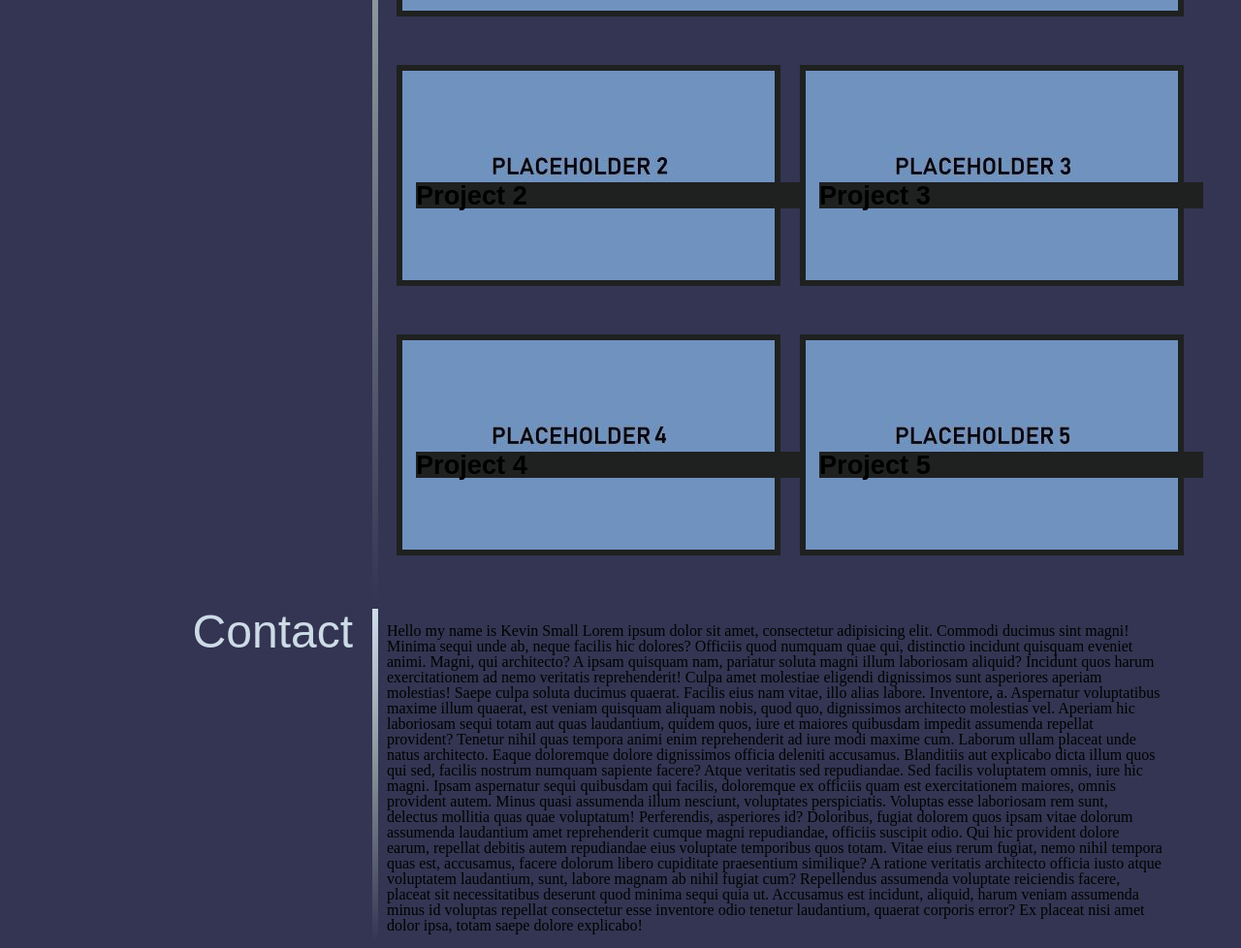
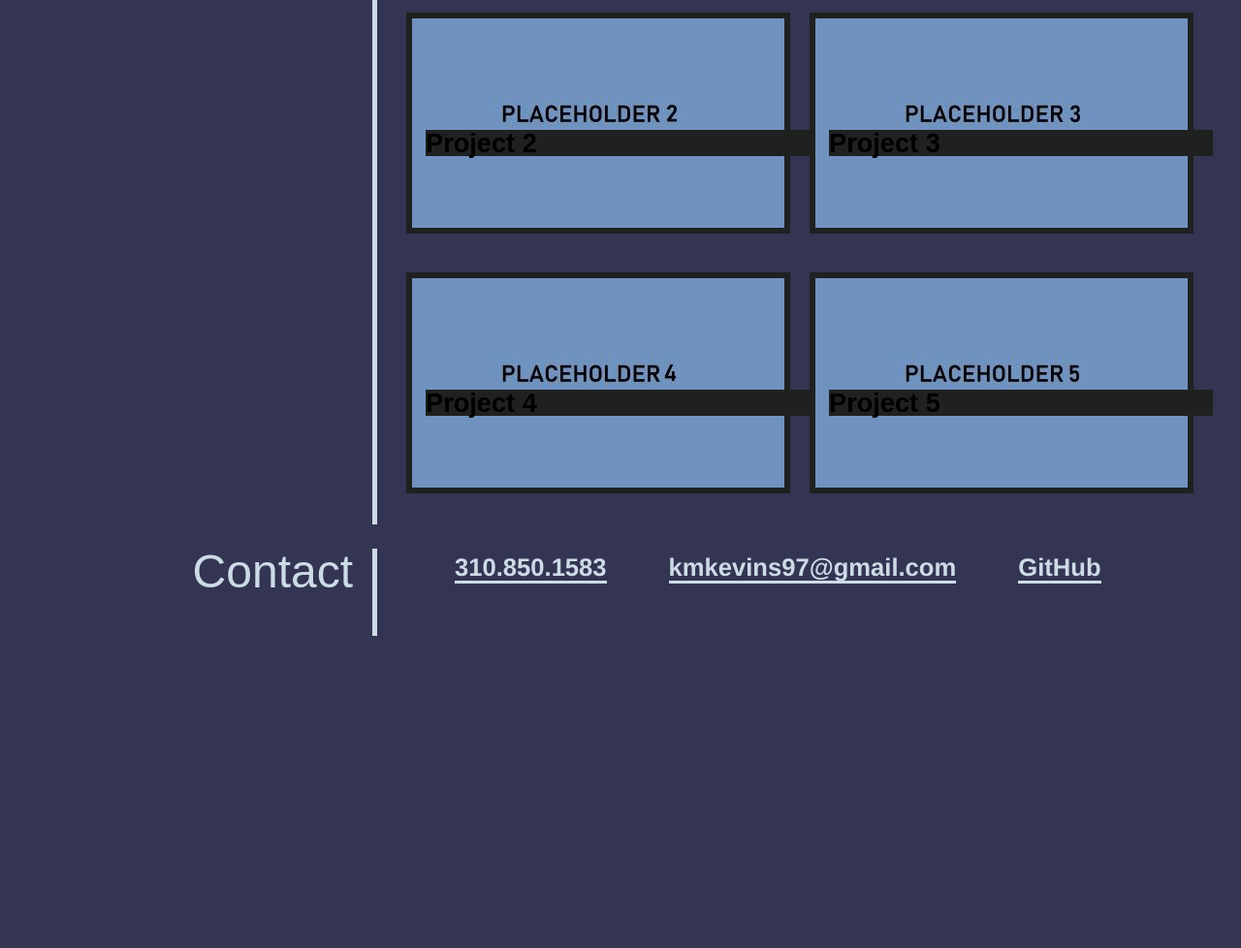
Before and after one commit to Kevrev/professional_portfolio, a plain HTML site: page index.html in a window 1280 px wide. Shown: the part 1174-2152 px from the top of the page at 97% size. After the commit the page ends 1855 px from the top, so only its background shows below. Drawn offline with Linux system fonts and the light colour scheme.

Commit message:
Updated contact section, formatted about me

```diff
--- a/assets/css/style.css
+++ b/assets/css/style.css
@@ -60,6 +60,9 @@ article {
 }
 
 p {
+    font-family: Helvetica, arial, sans-serif;
+    color: #cddbe7;
+    line-height: 1.9;
     max-width: 800px;
 }
 
@@ -71,7 +74,7 @@ h2 {
 }
 
 figure {
-    padding: 10px;
+    padding: 10px 10px 0px 10px;
 }
 
 figcaption {
@@ -114,10 +117,10 @@ img {
 }
 
 .wrapper {
-    padding: 50px 25px;
+    padding: 2px 20px;
 }
 
-.border {
+/* .border {
     padding: 1%;
     border-width: 6px;
     border-style: solid;
@@ -128,6 +131,12 @@ img {
         #818b93,
         #00000000
         ) 1 0 0 100%;
+} */
+
+.border {
+    border-left: 5px;
+    border-style: solid;
+    border-color: #cddbe7;
 }
 
 aside {
@@ -140,6 +149,7 @@ aside {
 .content {
     float: left;
     width: 70%;
+    padding-bottom: 25px;
 }
 
 .workflex {
@@ -147,6 +157,27 @@ aside {
     flex-direction: row;
     flex-wrap: wrap;
 }
+
+.content ul li {
+    display: inline-block;
+    padding-top: 5px;
+    padding-bottom: 55px;
+    padding-left: 60px;
+}
+
+.content ul li a {
+    color: #cddbe7;
+    text-decoration: none;
+    font-family: Helvetica, Arial, sans-serif;
+    font-size: 160%;
+    font-weight: bold;
+    border-bottom: 3px;
+    border-bottom-style: solid;
+    border-bottom-color: #cddbe7;
+
+
+}
+
 
 
 @media (max-width: 480px) {
--- a/index.html
+++ b/index.html
@@ -30,16 +30,16 @@
         </aside>
         <section class="content">
             <section class="wrapper border">
-                <p>Hello my name is Kevin Small Lorem ipsum dolor sit amet, consectetur adipisicing elit. Commodi ducimus sint magni! Minima sequi unde ab, neque facilis hic dolores? Officiis quod numquam quae qui, distinctio incidunt quisquam eveniet animi.
-                Magni, qui architecto? A ipsam quisquam nam, pariatur soluta magni illum laboriosam aliquid? Incidunt quos harum exercitationem ad nemo veritatis reprehenderit! Culpa amet molestiae eligendi dignissimos sunt asperiores aperiam molestias!
-                Saepe culpa soluta ducimus quaerat. Facilis eius nam vitae, illo alias labore. Inventore, a. Aspernatur voluptatibus maxime illum quaerat, est veniam quisquam aliquam nobis, quod quo, dignissimos architecto molestias vel.
-                Aperiam hic laboriosam sequi totam aut quas laudantium, quidem quos, iure et maiores quibusdam impedit assumenda repellat provident? Tenetur nihil quas tempora animi enim reprehenderit ad iure modi maxime cum.
-                Laborum ullam placeat unde natus architecto. Eaque doloremque dolore dignissimos officia deleniti accusamus. Blanditiis aut explicabo dicta illum quos qui sed, facilis nostrum numquam sapiente facere? Atque veritatis sed repudiandae.
-                Sed facilis voluptatem omnis, iure hic magni. Ipsam aspernatur sequi quibusdam qui facilis, doloremque ex officiis quam est exercitationem maiores, omnis provident autem. Minus quasi assumenda illum nesciunt, voluptates perspiciatis.
-                Voluptas esse laboriosam rem sunt, delectus mollitia quas quae voluptatum! Perferendis, asperiores id? Doloribus, fugiat dolorem quos ipsam vitae dolorum assumenda laudantium amet reprehenderit cumque magni repudiandae, officiis suscipit odio.
-                Qui hic provident dolore earum, repellat debitis autem repudiandae eius voluptate temporibus quos totam. Vitae eius rerum fugiat, nemo nihil tempora quas est, accusamus, facere dolorum libero cupiditate praesentium similique?
-                A ratione veritatis architecto officia iusto atque voluptatem laudantium, sunt, labore magnam ab nihil fugiat cum? Repellendus assumenda voluptate reiciendis facere, placeat sit necessitatibus deserunt quod minima sequi quia ut.
-                Accusamus est incidunt, aliquid, harum veniam assumenda minus id voluptas repellat consectetur esse inventore odio tenetur laudantium, quaerat corporis error? Ex placeat nisi amet dolor ipsa, totam saepe dolore explicabo!</p>
+                <p>
+                    Hello my name is Kevin Small Lorem ipsum dolor sit amet, consectetur adipisicing elit. Commodi ducimus sint magni! Minima sequi unde ab, neque facilis hic dolores? Officiis quod numquam quae qui, distinctio incidunt quisquam eveniet animi.
+                    Magni, qui architecto? A ipsam quisquam nam, pariatur soluta magni illum laboriosam aliquid? Incidunt quos harum exercitationem ad nemo veritatis reprehenderit! Culpa amet molestiae eligendi dignissimos sunt asperiores aperiam molestias!
+
+                </p>
+                    <br>
+                <p>
+                    Laborum ullam placeat unde natus architecto. Eaque doloremque dolore dignissimos officia deleniti accusamus. Blanditiis aut explicabo dicta illum quos qui sed, facilis nostrum numquam sapiente facere? Atque veritatis sed repudiandae.
+                    Sed facilis voluptatem omnis, iure hic magni. Ipsam aspernatur sequi quibusdam qui facilis, doloremque ex officiis quam est exercitationem maiores, omnis provident autem.
+                </p>
             </section>
         </section>
     </section>
@@ -89,16 +89,11 @@
         </aside>
         <section class="content">
             <section class="wrapper border">
-                <p>Hello my name is Kevin Small Lorem ipsum dolor sit amet, consectetur adipisicing elit. Commodi ducimus sint magni! Minima sequi unde ab, neque facilis hic dolores? Officiis quod numquam quae qui, distinctio incidunt quisquam eveniet animi.
-                Magni, qui architecto? A ipsam quisquam nam, pariatur soluta magni illum laboriosam aliquid? Incidunt quos harum exercitationem ad nemo veritatis reprehenderit! Culpa amet molestiae eligendi dignissimos sunt asperiores aperiam molestias!
-                Saepe culpa soluta ducimus quaerat. Facilis eius nam vitae, illo alias labore. Inventore, a. Aspernatur voluptatibus maxime illum quaerat, est veniam quisquam aliquam nobis, quod quo, dignissimos architecto molestias vel.
-                Aperiam hic laboriosam sequi totam aut quas laudantium, quidem quos, iure et maiores quibusdam impedit assumenda repellat provident? Tenetur nihil quas tempora animi enim reprehenderit ad iure modi maxime cum.
-                Laborum ullam placeat unde natus architecto. Eaque doloremque dolore dignissimos officia deleniti accusamus. Blanditiis aut explicabo dicta illum quos qui sed, facilis nostrum numquam sapiente facere? Atque veritatis sed repudiandae.
-                Sed facilis voluptatem omnis, iure hic magni. Ipsam aspernatur sequi quibusdam qui facilis, doloremque ex officiis quam est exercitationem maiores, omnis provident autem. Minus quasi assumenda illum nesciunt, voluptates perspiciatis.
-                Voluptas esse laboriosam rem sunt, delectus mollitia quas quae voluptatum! Perferendis, asperiores id? Doloribus, fugiat dolorem quos ipsam vitae dolorum assumenda laudantium amet reprehenderit cumque magni repudiandae, officiis suscipit odio.
-                Qui hic provident dolore earum, repellat debitis autem repudiandae eius voluptate temporibus quos totam. Vitae eius rerum fugiat, nemo nihil tempora quas est, accusamus, facere dolorum libero cupiditate praesentium similique?
-                A ratione veritatis architecto officia iusto atque voluptatem laudantium, sunt, labore magnam ab nihil fugiat cum? Repellendus assumenda voluptate reiciendis facere, placeat sit necessitatibus deserunt quod minima sequi quia ut.
-                Accusamus est incidunt, aliquid, harum veniam assumenda minus id voluptas repellat consectetur esse inventore odio tenetur laudantium, quaerat corporis error? Ex placeat nisi amet dolor ipsa, totam saepe dolore explicabo!</p>
+                <ul>
+                    <li><a href="">310.850.1583</a></li>
+                    <li><a href="">kmkevins97@gmail.com</a></li>
+                    <li><a href="https://github.com/Kevrev">GitHub</a></li>
+                </ul>
             </section>
         </section>
     </section>
```
